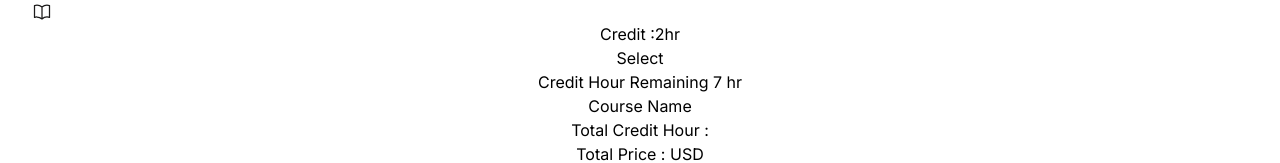
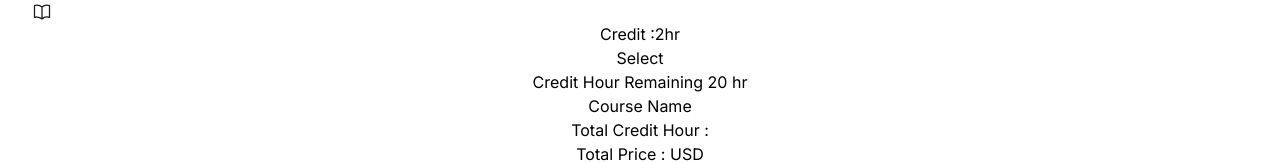
Before and after one commit to Selina-Khatun/course-registration-assignment, a React (Vite) app: page / in a window 1280 px wide. Shown: the part 4162-4325 px from the top of the page. Built offline with nearby package versions, Linux system fonts and the light colour scheme.

Commit message:
total reamining credit by select button added

```diff
--- a/src/App.jsx
+++ b/src/App.jsx
@@ -1,11 +1,11 @@
 import { useState } from 'react'
 import Cards from './components/Cards/Cards'
-import Cart from './components/Cart/Cart'
+// import Cart from './components/Cart/Cart'
 import Header from './components/Header/header'
 import './App.css'
 
 function App() {
-  const [count, setCount] = useState(0)
+  // const [count, setCount] = useState(0)
 
   return (
     <>
--- a/src/components/Cards/Cards.jsx
+++ b/src/components/Cards/Cards.jsx
@@ -4,7 +4,7 @@
 const Cards = () => {
     const [allCourse, setAllCourse] = useState([]);
     const [selectedCourses, setSelectedCourses] = useState([]);
-    const [remaining, setRemaining] = useState([]);
+    const [remaining, setRemaining] = useState([20]);
     const [totalCredit, setTotalCredit] = useState([]);
     const [totalPrice, setTotalPrice] = useState([]);
     useEffect(() => {
@@ -25,16 +25,29 @@
                 count = count + item.price;
             });
 
-            let credit =course.credit;
-            selectedCourses.forEach((item) => {
-                credit=credit+item.credit;
-            });
+
+        }
+
+
+        let credit = course.credit;
+        selectedCourses.forEach((item) => {
+            credit = credit + item.credit;
+
+    });
+    const totalRemaining = 20 - credit;
+        if (credit > 21 || totalRemaining<0) {
+            return alert("nooooo...")
+
+        }else{
 
             setTotalCredit(credit);
             setTotalPrice(count);
+            setRemaining(totalRemaining);
             setSelectedCourses([...selectedCourses, course]);
-            // setTotalPrice(cost);
-        }
+
+        };
+
+
     };
 
     return (
@@ -74,6 +87,7 @@
                         selectedCourses={selectedCourses}
                         totalPrice={totalPrice}
                         totalCredit={totalCredit}
+                        remaining={remaining}
                     >
 
                     </Cart>
--- a/src/components/Cart/Cart.jsx
+++ b/src/components/Cart/Cart.jsx
@@ -1,11 +1,11 @@
 
 
-const Cart = ({ selectedCourses,totalPrice,totalCredit}) => {
+const Cart = ({ selectedCourses,totalPrice,totalCredit,remaining}) => {
 //    console.log(totalPrice);
 
     return (
         <div className="text-start">
-            <h4 className=" py-2  border-b-2">Credit Hour Remaining 7 hr</h4>
+            <h4 className=" py-2  border-b-2 text-[#2F80ED]">Credit Hour Remaining {remaining} hr</h4>
             <h3 className="py-2">Course Name</h3>
 
 
```
